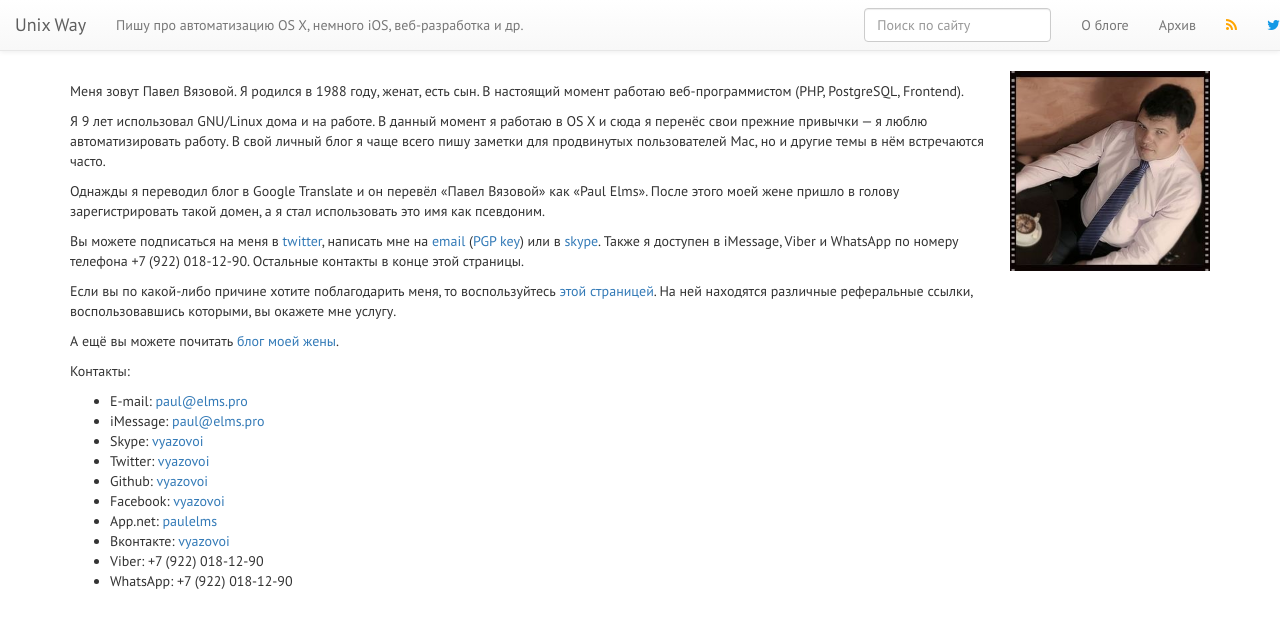
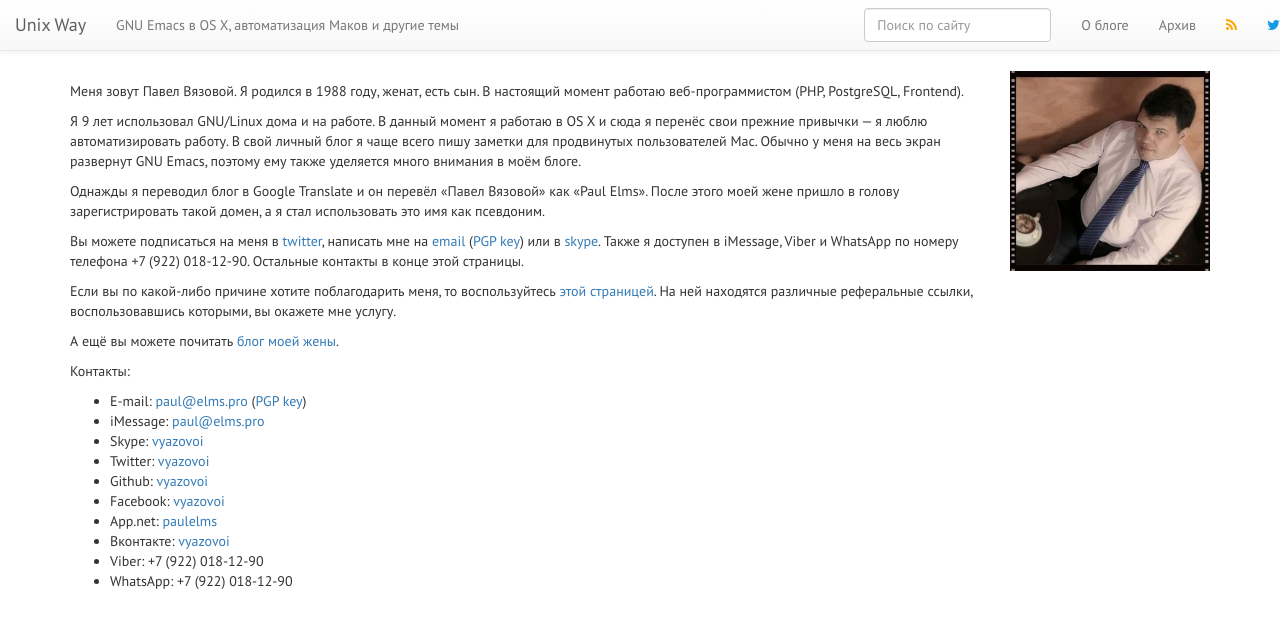
Before and after one commit to vyazovoi/vyazovoi.github.io, a Jekyll site: the page built from about.md, in a window 1280 px wide. Shown: the top 628 px of the page. Built offline with Jekyll 4.4.1, drawn with Linux system fonts in a browser that asks for light colours; nearby versions of some CDN libraries; Markdown is read by kramdown in place of the engine named in the settings; comment, search, counter and statistics services are not loaded.

Commit message:
Обновил описание блога

```diff
--- a/_config.yml
+++ b/_config.yml
@@ -2,7 +2,7 @@
 name: Unix Way
 
 # Short description (goes below the title; it will also be used in the RSS feed)
-description: "Пишу про автоматизацию OS X, немного iOS, веб-разработка и др."
+description: "GNU Emacs в OS X, автоматизация Маков и другие темы"
 
 # Your name, as you want it to appear underneath each post and in the footer
 author: Павел Вязовой
@@ -22,8 +22,6 @@ category_dir: blog/categories
 # The URL of your actual domain. This will be used to make absolute links in the RSS feed.
 url: http://paul.elms.pro
 
-
-
 #### Under the Hood Stuff #####
 
 # Use rdiscount as the markdown engine because it generates html5 compliant code for stuff like footnotes
@@ -41,7 +39,7 @@ permalink: /blog/:year/:month/:day/:title/
 # Exclude metadata and development time dependencies (like Grunt plugins)
 exclude: README.md
 
-destination: /tmp/site-html
+destination: /tmp/site-html/public
 
 # # github
 # pygments: true
--- a/about.md
+++ b/about.md
@@ -7,7 +7,7 @@ layout: default
 
 Меня зовут Павел Вязовой. Я родился в 1988 году, женат, есть сын. В настоящий момент работаю веб-программистом (PHP, PostgreSQL, Frontend).
 
-Я 9 лет использовал GNU/Linux дома и на работе. В данный момент я работаю в OS X и сюда я перенёс свои прежние привычки — я люблю автоматизировать работу. В свой личный блог я чаще всего пишу заметки для продвинутых пользователей Mac, но и другие темы в нём встречаются часто.
+Я 9 лет использовал GNU/Linux дома и на работе. В данный момент я работаю в OS X и сюда я перенёс свои прежние привычки — я люблю автоматизировать работу. В свой личный блог я чаще всего пишу заметки для продвинутых пользователей Mac. Обычно у меня на весь экран развернут GNU Emacs, поэтому ему также уделяется много внимания в моём блоге.
 
 Однажды я переводил блог в Google Translate и он перевёл «Павел Вязовой» как «Paul Elms». После этого моей жене пришло в голову зарегистрировать такой домен, а я стал использовать это имя как псевдоним.
 
@@ -19,7 +19,7 @@ layout: default
 
 Контакты:
 
-- E-mail: [paul@elms.pro][email]
+- E-mail: [paul@elms.pro][email] ([PGP key][pgp])
 - iMessage: [paul@elms.pro][im]
 - Skype: [vyazovoi][skype]
 - Twitter: [vyazovoi][twitter]
```
